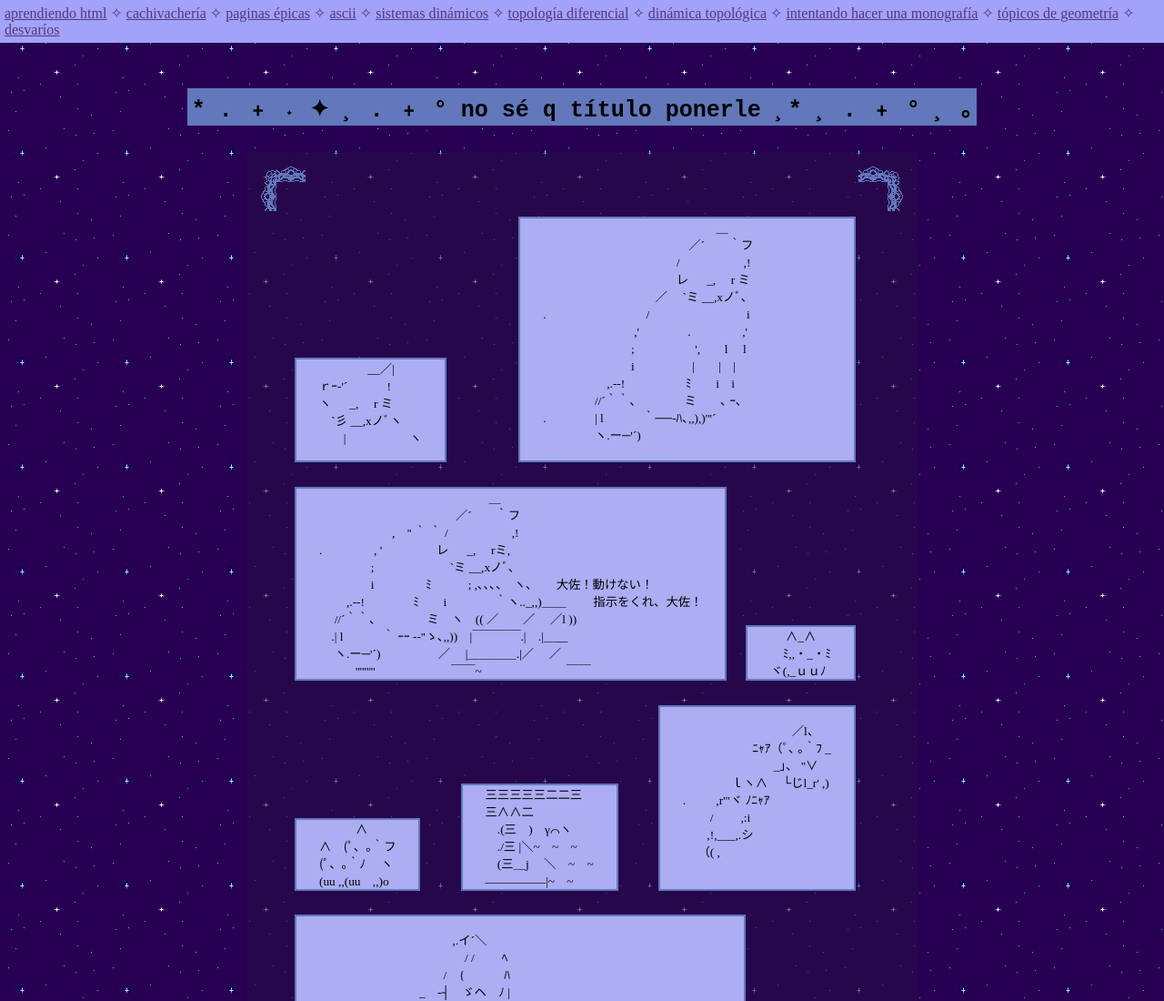
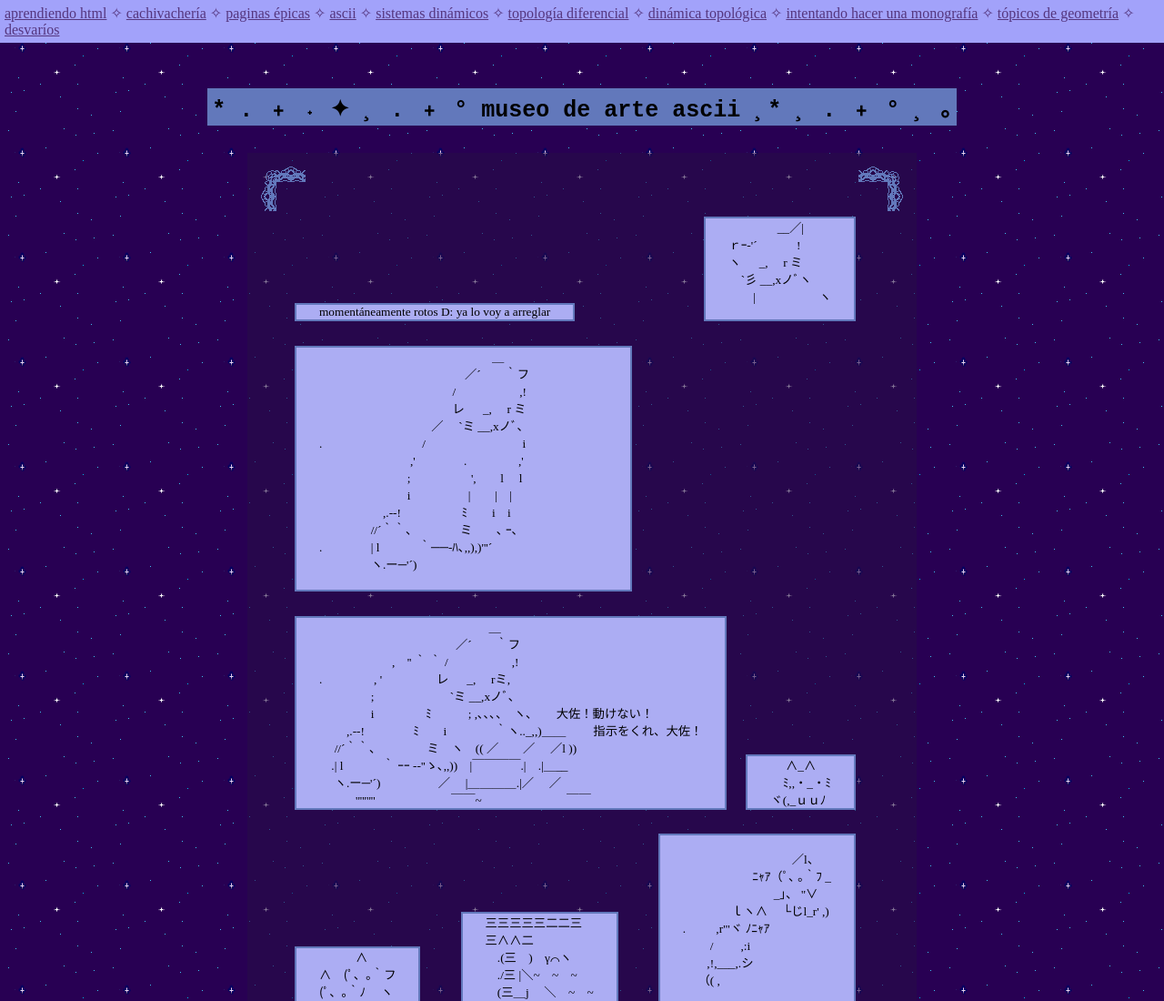
Before and after one commit to micalela/mi-pag-owo, a plain HTML site: page ascii.html in a window 1280 px wide. Shown: the top 1100 px of the page at 91% size. Drawn offline with Linux system fonts and the light colour scheme; a web font is replaced by a local one.

Commit message:
ya me voy

```diff
--- a/ascii.html
+++ b/ascii.html
@@ -23,12 +23,14 @@
       sea embellecida en un futuro. actualmente es un placeholder adiós.
     </p> -->
 
-<h1>* . ﹢ ˖ ✦ ¸ . ﹢ ° no sé q título ponerle  ¸* ¸ . ﹢ ° ¸ ｡</h1>
+<h1>* . ﹢ ˖ ✦ ¸ . ﹢ ° museo de arte ascii  ¸* ¸ . ﹢ ° ¸ ｡</h1>
 
 <!-- <div id="ascii_navbar">asdfaaaaaaaaaaaaaaaaaaaaaaasdfa</div> -->
 
 <div class="caja">
 <div class="cajita">
+
+<pre class="ponja">momentáneamente rotos D: ya lo voy a arreglar</pre>
 
 <pre class="ponja">
 　　　　__／|
```
Also changed, not shown: estudiando/tópicos/tópicos.html (+1 -1 lines).
